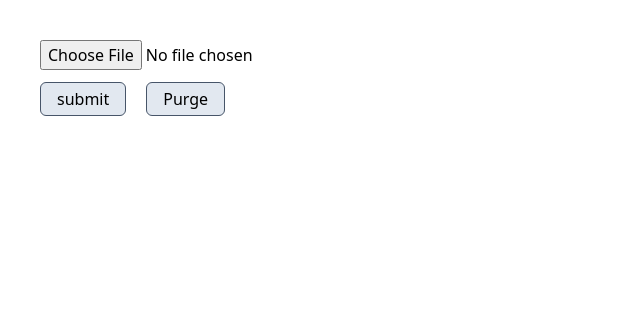
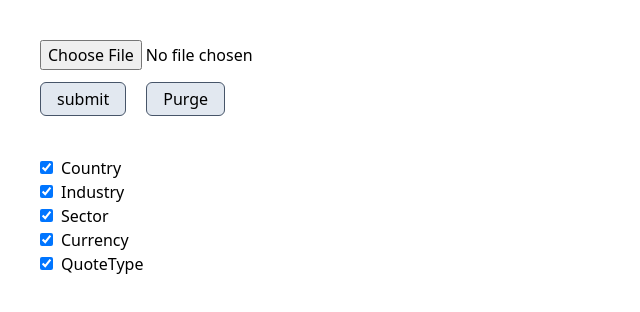
Before and after one commit to joepbuhre/portfolio-tracker, a Vue app in the folder frontend/: page / in a window 1280 px wide. Shown: the top 312 px of the page, without its empty margins (0-640 px from the left). Built offline with nearby package versions, Linux system fonts and the light colour scheme.

Commit message:
Made some updates

```diff
--- a/frontend/src/utils/api.ts
+++ b/frontend/src/utils/api.ts
@@ -1,5 +1,5 @@
 import axios from 'axios'
 
 export const api = axios.create({
-    baseURL: "http://localhost:5000/"
+    baseURL: "/"
 })
--- a/frontend/src/views/HomeView.vue
+++ b/frontend/src/views/HomeView.vue
@@ -1,11 +1,20 @@
 <template>
+    <div class="flex">
+        <div class="w-1/5">
             <input type="file" v-on:change="handleFile">
-    <div class="flex gap-5 mt-3">
+            <div class="flex gap-5 mt-3 mb-10">
                 <button class="bg-slate-200 rounded-md border border-solid border-slate-600 px-4 py-1" @click="populateTables">submit</button>
                 <button class="bg-slate-200 rounded-md border border-solid border-slate-600 px-4 py-1" @click="purge">Purge</button>
             </div>
-    <div v-for="dfType in resp" class="py-10">
-        <table class="text-left">
+            <div v-for="groupby in groupbys">
+                <input type="checkbox" v-model="selectGroupbys" :value="groupby" :id="groupby">
+                <label class="capitalize pl-2" :for="groupby">{{ groupby }}</label>
+            </div>
+        </div>
+        <div class="w-full grid grid-cols-1 gap-3">
+            <div v-for="dfType in resp" class="py-2">
+                <h4 class="capitalize font-bold">Groupby: {{ dfType.name }}</h4>
+                <table class="text-left shadow-lg border border-solid border-blue-200 rounded-md border-spacing-0 border-separate">
                     <thead>
                         <tr class="border-b-slate-800 border-b">
                             <th v-for="col in Object.keys(dfType.data[0])" class="px-10" >
@@ -24,12 +33,32 @@
                     </tbody>
                 </table>
             </div>
+        </div>
+</div>
 </template>
 
 <script setup lang="ts">
 import { onMounted, ref } from "vue";
 import { api } from "../utils/api";
 import { AxiosResponse } from "axios";
+
+// Get all group by options
+type groupbyOptions =  'country' | 'industry' | 'sector' | 'currency' | 'quoteType'
+
+const groupbys = ref<groupbyOptions[]>([
+    'country'
+    ,'industry'
+    ,'sector'
+    ,'currency'
+    ,'quoteType'
+])
+const selectGroupbys = ref<groupbyOptions[]>([
+    'country'
+    ,'industry'
+    ,'sector'
+    ,'currency'
+    ,'quoteType'
+])
 
 interface GroupDf {
     Product: string;
@@ -61,8 +90,7 @@ const populateTables = () => {
     resp.value = [];
 
     if(file.value !== null) {
-
-        ["quoteType", "Product"].forEach((el) => {
+        [...selectGroupbys.value, 'Product'].forEach((el) => {
             const formdata = new FormData()
             formdata.append('file', <File>file.value)
             api.post(`/dataframe/${el}`, formdata).then((res: AxiosResponse) => {
@@ -71,12 +99,6 @@ const populateTables = () => {
                     data: res.data,
                 });
             });
-            // api.get(`/dataframe/${el}`).then((res: AxiosResponse) => {
-                //     resp.value.push({
-                    //         name: el,
-                    //         data: res.data,
-                    //     });
-                    // });
         });
     }
 }
```
Also changed, not shown: 1 other file (tests, documents, lock files or other folders). Lines whose indentation alone changed are shown as unchanged.
